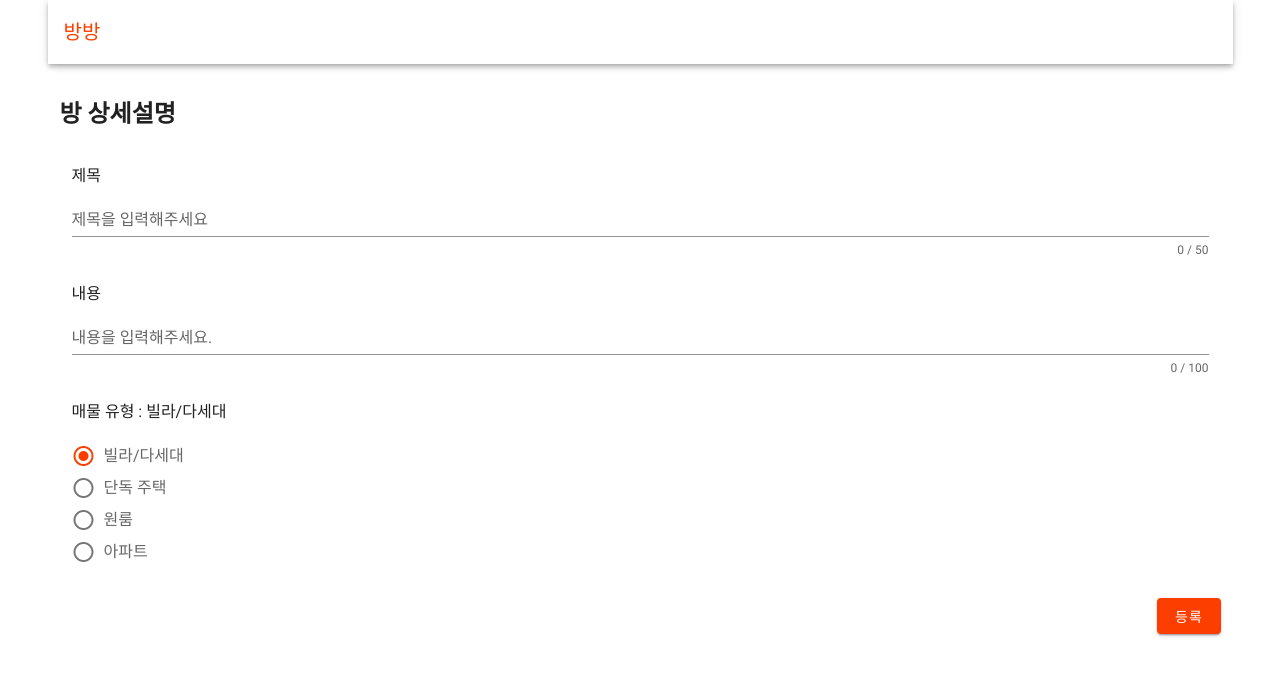
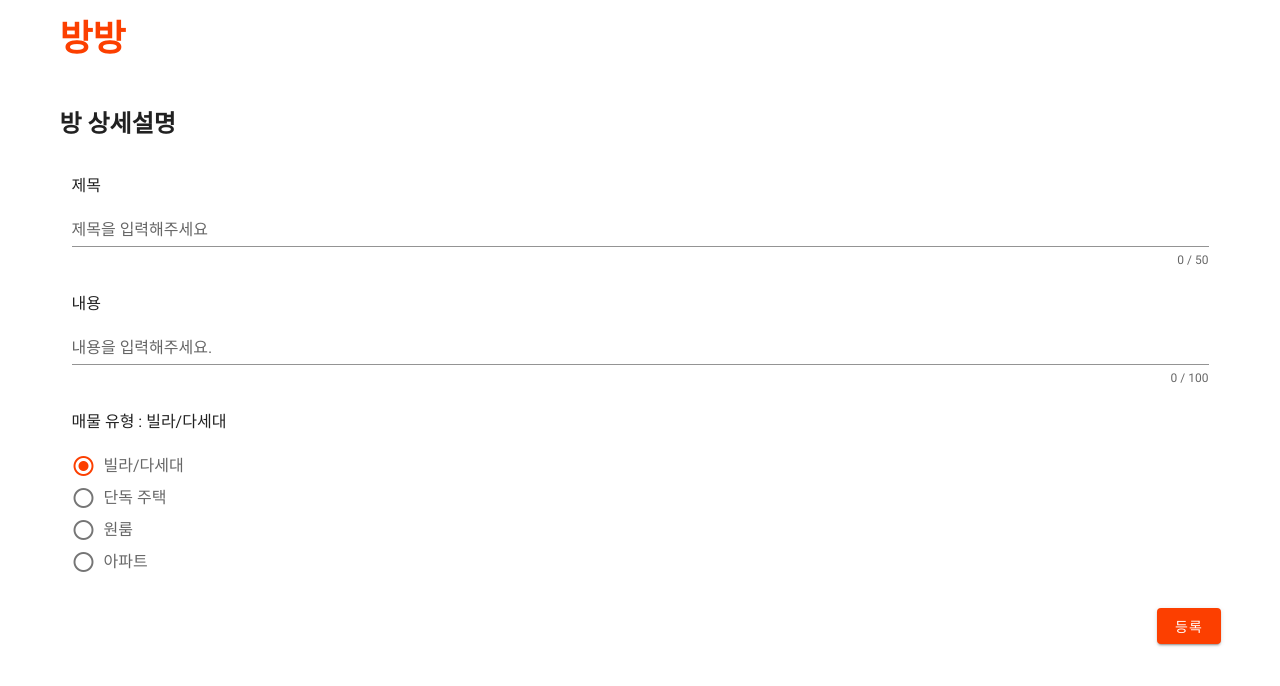
Before and after one commit to xmun74/bangbang, a Vue app: page /createPost in a window 1280 px wide. Shown: the top 686 px of the page. Built offline with nearby package versions, Linux system fonts and the light colour scheme.

Commit message:
style: Header, 페이지 css 수정

```diff
--- a/src/components/Common/Header.vue
+++ b/src/components/Common/Header.vue
@@ -1,14 +1,9 @@
 <template>
   <v-container>
-    <v-row>
-      <v-toolbar>
-        <!-- <v-app-bar-nav-icon></v-app-bar-nav-icon> -->
-        <v-toolbar-title to="/"
-          ><router-link to="/">방방</router-link></v-toolbar-title
-        >
-      </v-toolbar>
-      <router-view />
-    </v-row>
+    <header class="mb-10">
+      <router-link to="/" class="header-title">방방</router-link>
+    </header>
+    <router-view />
   </v-container>
 </template>
 
@@ -19,3 +14,10 @@ export default {
   data: () => ({}),
 };
 </script>
+
+<style scoped>
+.header-title {
+  font-weight: 600;
+  font-size: 36px;
+}
+</style>
--- a/src/pages/CreatePost.vue
+++ b/src/pages/CreatePost.vue
@@ -1,5 +1,5 @@
 <template>
-  <v-container>
+  <main>
     <h2 class="my-5">방 상세설명</h2>
     <v-form @submit.prevent="onFormSubmit">
       <v-col
@@ -35,7 +35,7 @@
         <v-btn color="primary" type="submit">등록</v-btn>
       </div>
     </v-form>
-  </v-container>
+  </main>
 </template>
 
 <script>
--- a/src/pages/ErrorPage.vue
+++ b/src/pages/ErrorPage.vue
@@ -1,8 +1,8 @@
 <template>
-  <v-container>
+  <main>
     <h1>잘못된 페이지입니다.</h1>
     <router-link to="/">메인 페이지로 가기</router-link>
-  </v-container>
+  </main>
 </template>
 
 <script>
--- a/src/pages/Home.vue
+++ b/src/pages/Home.vue
@@ -1,5 +1,5 @@
 <template>
-  <v-container>
+  <main>
     <div class="d-flex justify-space-between my-5">
       <h2>방 목록</h2>
       <router-link to="/createPost">
@@ -9,7 +9,7 @@
 
     <ContentList />
     <!-- <router-view /> -->
-  </v-container>
+  </main>
 </template>
 
 <script>
--- a/src/pages/PostDetail.vue
+++ b/src/pages/PostDetail.vue
@@ -1,5 +1,5 @@
 <template>
-  <v-container>
+  <main>
     <!-- 모달 -->
     <Modal
       @setState="setState"
@@ -25,7 +25,7 @@
       {{ post.content }}
     </v-col>
     <v-col>매물 유형 {{ post.type }}</v-col>
-  </v-container>
+  </main>
 </template>
 
 <script>
--- a/src/pages/UpdatePost.vue
+++ b/src/pages/UpdatePost.vue
@@ -1,5 +1,5 @@
 <template>
-  <v-container>
+  <main>
     <h2 class="my-5">글 수정</h2>
     <v-form @submit.prevent="onFormSubmit">
       <v-col
@@ -36,7 +36,7 @@
         <v-btn color="primary" type="submit">수정</v-btn>
       </div>
     </v-form>
-  </v-container>
+  </main>
 </template>
 
 <script>
```
Also changed, not shown: 1 other file (tests, documents, lock files or other folders).
